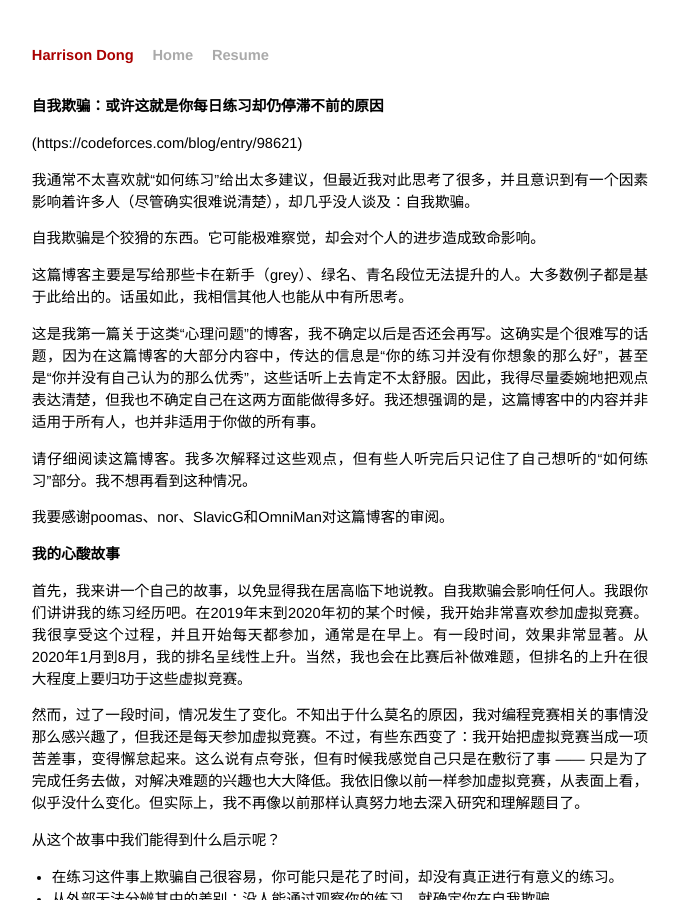
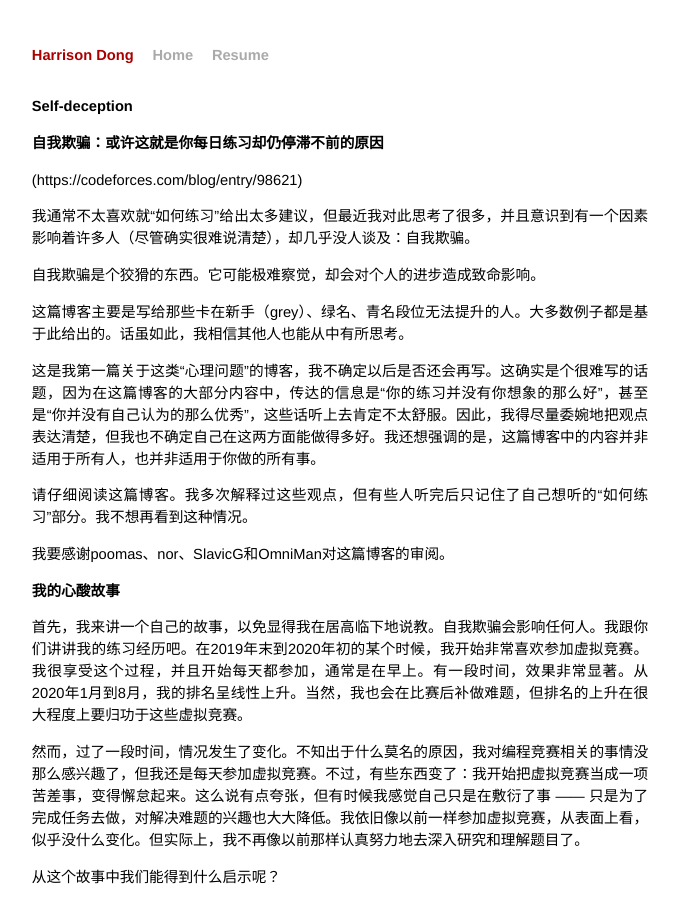
Before and after one commit to haishand/haishand.github.io, a Jekyll site: the page built from _posts/2025-04-16-self-deception.md, in a window 1280 px wide and 900 px high. Shown: the whole window, without its empty margins (300-979 px from the left). Built offline with Jekyll 4.4.1, drawn with Linux system fonts in a browser that asks for light colours; Markdown is read by kramdown in place of the engine named in the settings.

Commit message:
Update 2025-04-16-self-deception.md

```diff
--- a/_posts/2025-04-16-self-deception.md
+++ b/_posts/2025-04-16-self-deception.md
@@ -3,6 +3,8 @@ layout: post
 title: Self-deception
 ---
 
+{{ page.title }}
+================
 
 # 自我欺骗：或许这就是你每日练习却仍停滞不前的原因
 (https://codeforces.com/blog/entry/98621)
```
